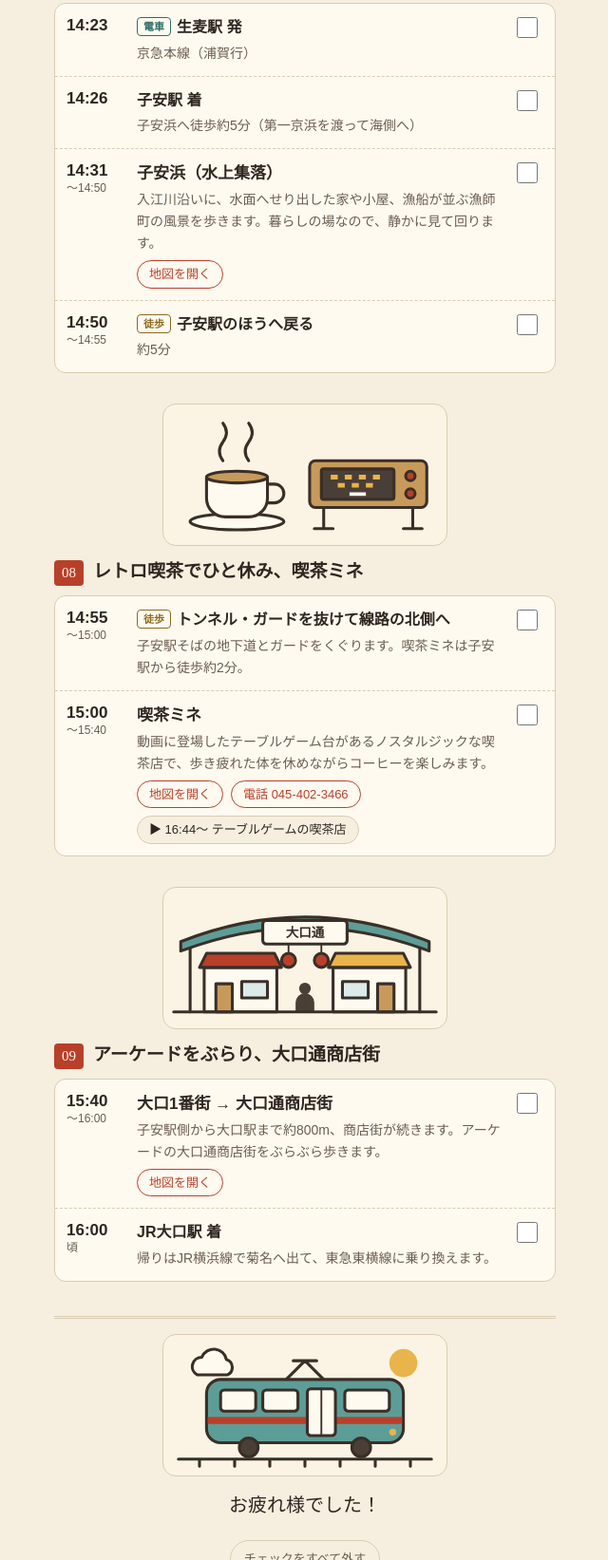
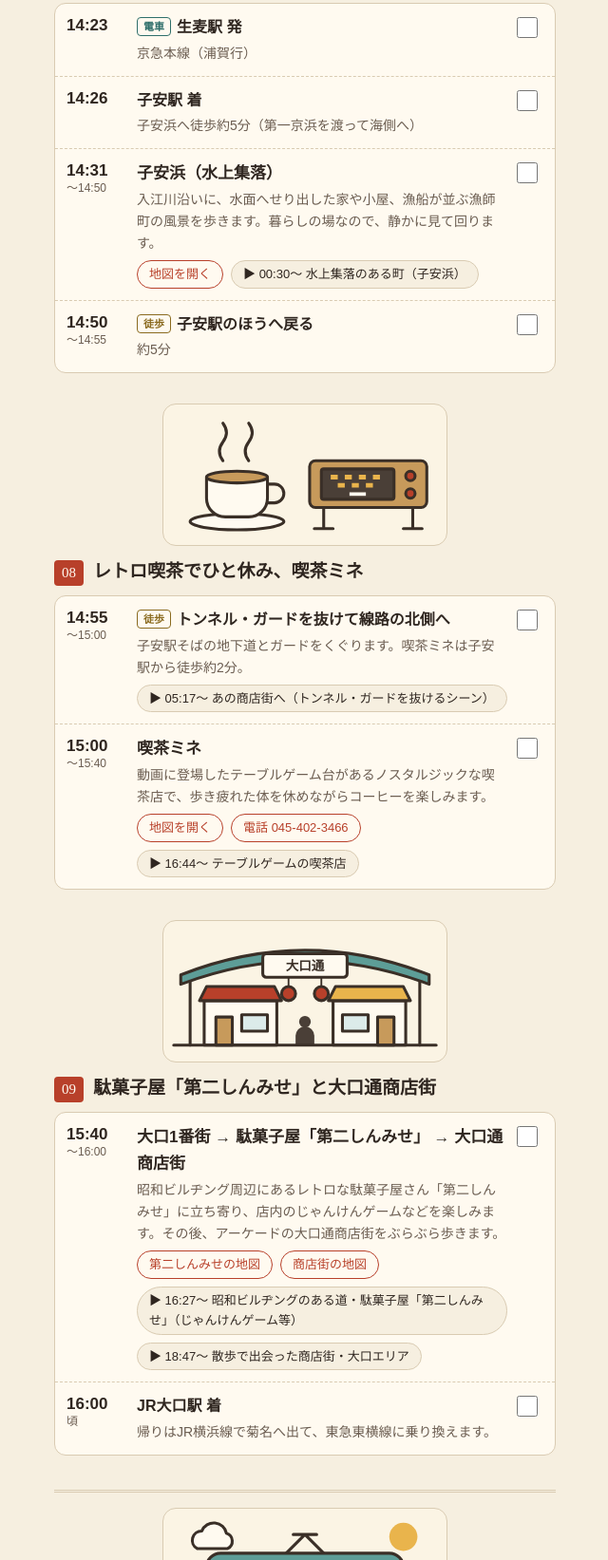
Before and after one commit to takaya-hayate/tsurumi-walk-shiori, a plain HTML site: page index.html in a window 1280 px wide. Shown: the part 4656-6299 px from the top of the page at 95% size, without its empty margins (319-959 px from the left). Drawn offline with Linux system fonts and the light colour scheme.

Commit message:
feat: 駄菓子屋「第二しんみせ」と参考動画4本を追加
子安浜、トンネル・ガード、第二しんみせ、大口エリアの参考動画リンクを付け、09の見出しと説明を差し替えた。

Co-Authored-By: Claude Fable 5.2 <noreply@anthropic.com>

```diff
--- a/index.html
+++ b/index.html
@@ -821,7 +821,8 @@
       <span class="t">14:31<small>〜14:50</small></span>
       <span class="what"><span class="ttl">子安浜（水上集落）</span>
         <span class="desc">入江川沿いに、水面へせり出した家や小屋、漁船が並ぶ漁師町の風景を歩きます。暮らしの場なので、静かに見て回ります。</span>
-        <span class="links"><a href="https://www.google.com/maps/search/?api=1&query=%E5%AD%90%E5%AE%89%E6%B5%9C+%E6%A8%AA%E6%B5%9C%E5%B8%82%E7%A5%9E%E5%A5%88%E5%B7%9D%E5%8C%BA" target="_blank" rel="noopener">地図を開く</a></span></span>
+        <span class="links"><a href="https://www.google.com/maps/search/?api=1&query=%E5%AD%90%E5%AE%89%E6%B5%9C+%E6%A8%AA%E6%B5%9C%E5%B8%82%E7%A5%9E%E5%A5%88%E5%B7%9D%E5%8C%BA" target="_blank" rel="noopener">地図を開く</a>
+          <a class="video" href="https://www.youtube.com/watch?v=1rHPQWY8FSM&t=30s" target="_blank" rel="noopener">▶ 00:30〜 水上集落のある町（子安浜）</a></span></span>
       <input type="checkbox">
     </label></li>
     <li class="walk" data-at="14:50"><label>
@@ -840,7 +841,8 @@
     <li class="walk" data-at="14:55"><label>
       <span class="t">14:55<small>〜15:00</small></span>
       <span class="what"><span class="ttl"><span class="tag">徒歩</span>トンネル・ガードを抜けて線路の北側へ</span>
-        <span class="desc">子安駅そばの地下道とガードをくぐります。喫茶ミネは子安駅から徒歩約2分。</span></span>
+        <span class="desc">子安駅そばの地下道とガードをくぐります。喫茶ミネは子安駅から徒歩約2分。</span>
+        <span class="links"><a class="video" href="https://www.youtube.com/watch?v=1rHPQWY8FSM&t=317s" target="_blank" rel="noopener">▶ 05:17〜 あの商店街へ（トンネル・ガードを抜けるシーン）</a></span></span>
       <input type="checkbox">
     </label></li>
     <li class="spot" data-at="15:00"><label>
@@ -859,13 +861,16 @@
 
 <section class="page" id="s9">
   <svg class="illust" viewBox="0 0 240 120" role="img" aria-label="アーケード商店街のイラスト"><use href="#il-arcade"/></svg>
-  <div class="sec-head"><span class="num">09</span><h2>アーケードをぶらり、大口通商店街</h2></div>
+  <div class="sec-head"><span class="num">09</span><h2>駄菓子屋「第二しんみせ」と大口通商店街</h2></div>
   <ul class="tl">
     <li class="spot" data-at="15:40"><label>
       <span class="t">15:40<small>〜16:00</small></span>
-      <span class="what"><span class="ttl">大口1番街 → 大口通商店街</span>
-        <span class="desc">子安駅側から大口駅まで約800m、商店街が続きます。アーケードの大口通商店街をぶらぶら歩きます。</span>
-        <span class="links"><a href="https://www.google.com/maps/search/?api=1&query=%E5%A4%A7%E5%8F%A3%E9%80%9A%E5%95%86%E5%BA%97%E8%A1%97" target="_blank" rel="noopener">地図を開く</a></span></span>
+      <span class="what"><span class="ttl">大口1番街 → 駄菓子屋「第二しんみせ」 → 大口通商店街</span>
+        <span class="desc">昭和ビルヂング周辺にあるレトロな駄菓子屋さん「第二しんみせ」に立ち寄り、店内のじゃんけんゲームなどを楽しみます。その後、アーケードの大口通商店街をぶらぶら歩きます。</span>
+        <span class="links"><a href="https://www.google.com/maps/search/?api=1&query=%E7%AC%AC%E4%BA%8C%E3%81%97%E3%82%93%E3%81%BF%E3%81%9B+%E6%A8%AA%E6%B5%9C%E5%B8%82%E7%A5%9E%E5%A5%88%E5%B7%9D%E5%8C%BA%E5%A4%A7%E5%8F%A3%E9%80%9A35" target="_blank" rel="noopener">第二しんみせの地図</a>
+          <a href="https://www.google.com/maps/search/?api=1&query=%E5%A4%A7%E5%8F%A3%E9%80%9A%E5%95%86%E5%BA%97%E8%A1%97" target="_blank" rel="noopener">商店街の地図</a>
+          <a class="video" href="https://www.youtube.com/watch?v=1rHPQWY8FSM&t=987s" target="_blank" rel="noopener">▶ 16:27〜 昭和ビルヂングのある道・駄菓子屋「第二しんみせ」（じゃんけんゲーム等）</a>
+          <a class="video" href="https://www.youtube.com/watch?v=1rHPQWY8FSM&t=1127s" target="_blank" rel="noopener">▶ 18:47〜 散歩で出会った商店街・大口エリア</a></span></span>
       <input type="checkbox">
     </label></li>
     <li class="train" data-at="16:00"><label>
```
